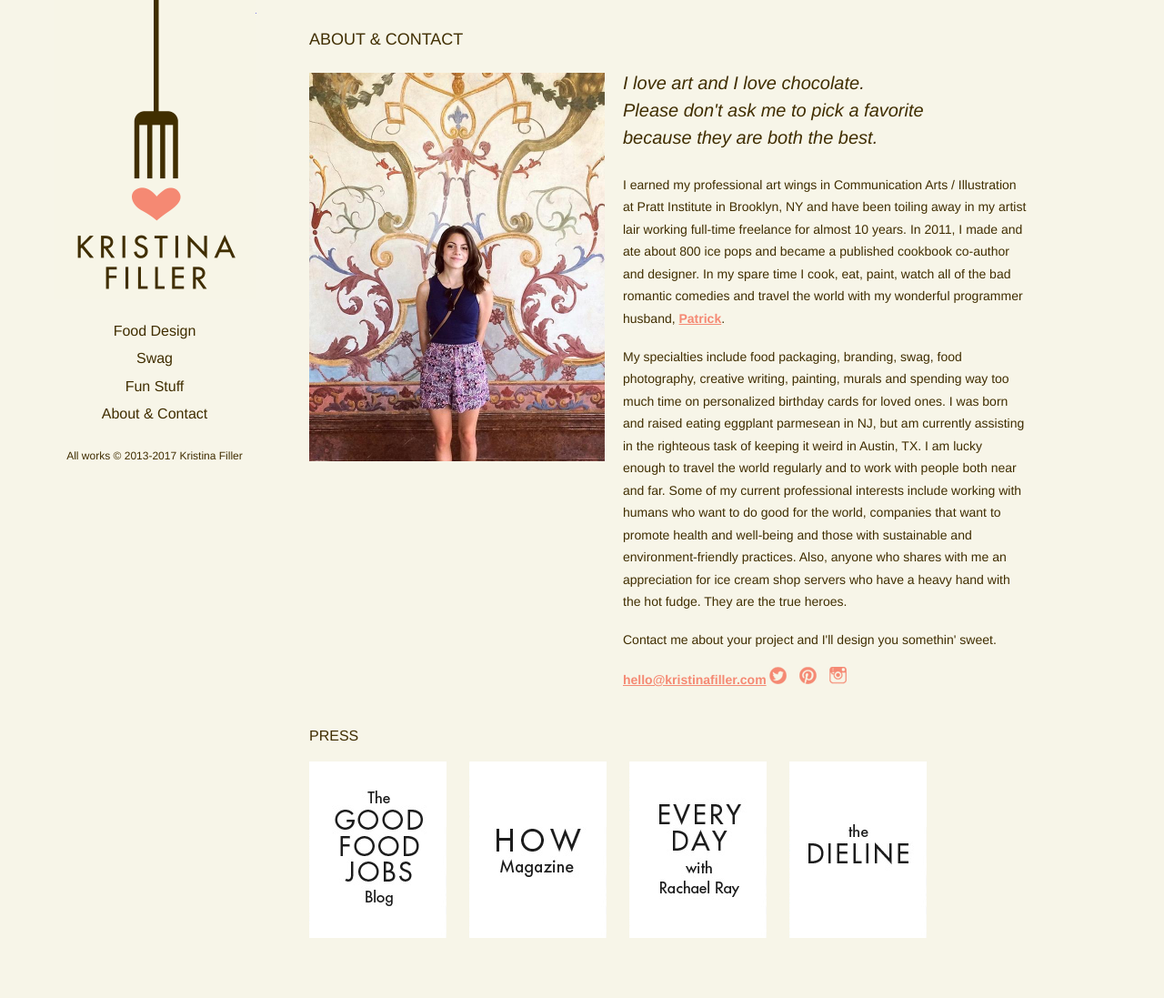
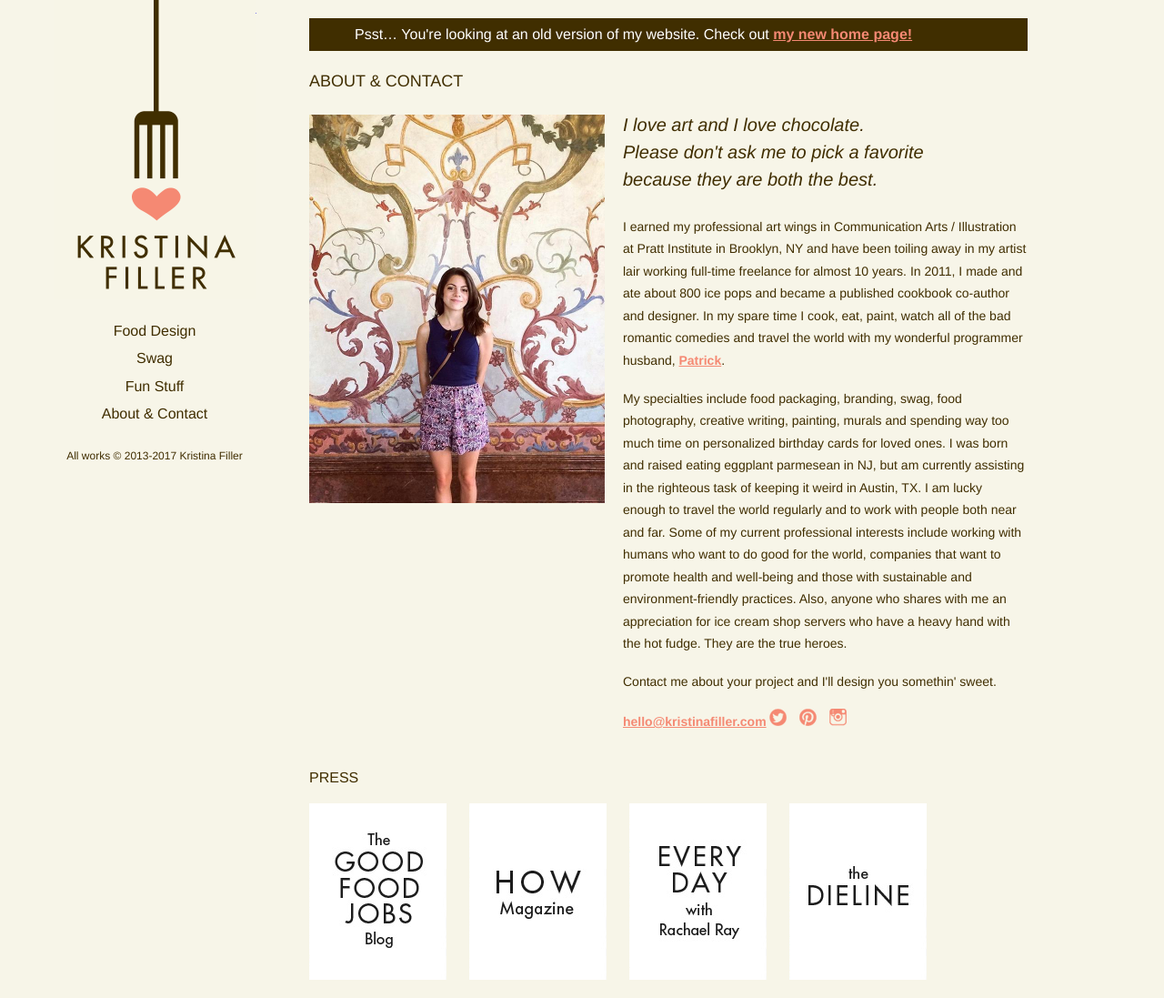
Before and after one commit to pfiller/kristina-filler-dot-com, a Jekyll site: the page 2013-2017/about-contact.html, which Jekyll copies as it is, in a window 1280 px wide and 1097 px high. Shown: the whole window at 91% size. Built offline with Jekyll 4.4.1, drawn with Linux system fonts in a browser that asks for light colours.

Commit message:
missed a couple of old pages

```diff
--- a/2013-2017/about-contact.html
+++ b/2013-2017/about-contact.html
@@ -29,6 +29,7 @@
       </header>
 
       <article>
+        <div id="kristinasacci">Psst… You're looking at an old version of my website. Check out <a href="/">my new home page!</a></div>
         <section class="about cf">
 	<h1>About &amp; Contact</h1>
 
--- a/2013-2017/index.html
+++ b/2013-2017/index.html
@@ -29,6 +29,7 @@
       </header>
 
       <article>
+        <div id="kristinasacci">Psst… You're looking at an old version of my website. Check out <a href="/">my new home page!</a></div>
         <ul class="design-thumbs">
 
     <li data-category="food-design"><a href="/2013-2017/work/munk-pack.html" title="Munk Pack Packaging"><img src="/2013-2017/images/munk_pack_thumb.jpg" width="186" height="156" class="thumb" /><img src="/2013-2017/images/munk_pack_thumb_over.jpg" class="thumb-over" width="186" height="156" /></a></li>
```
